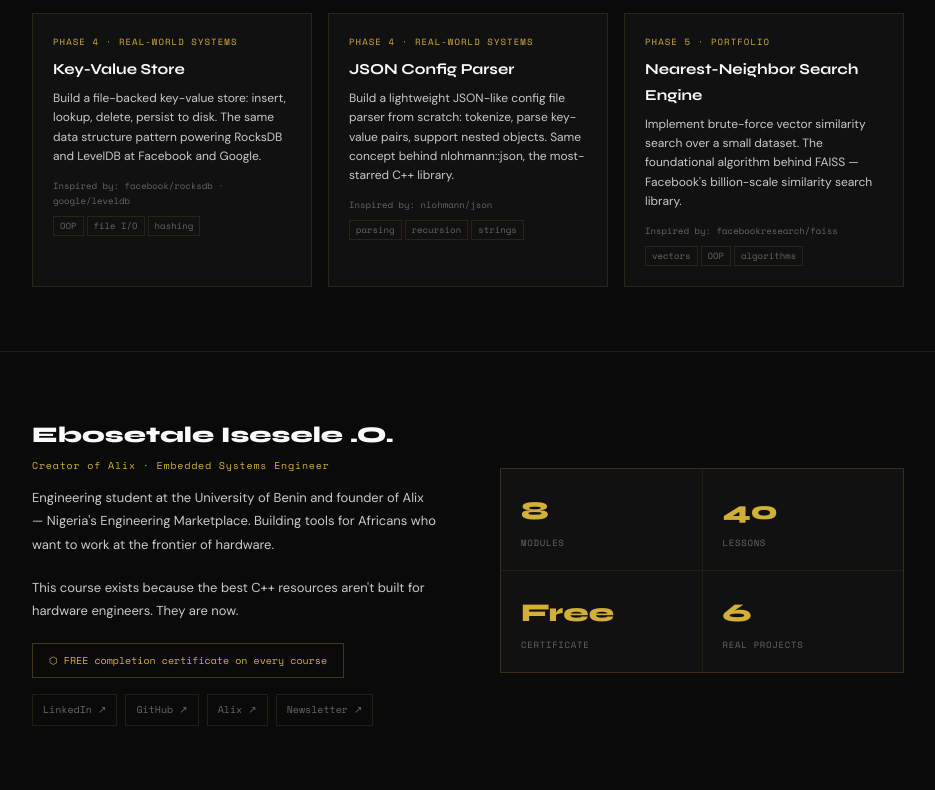
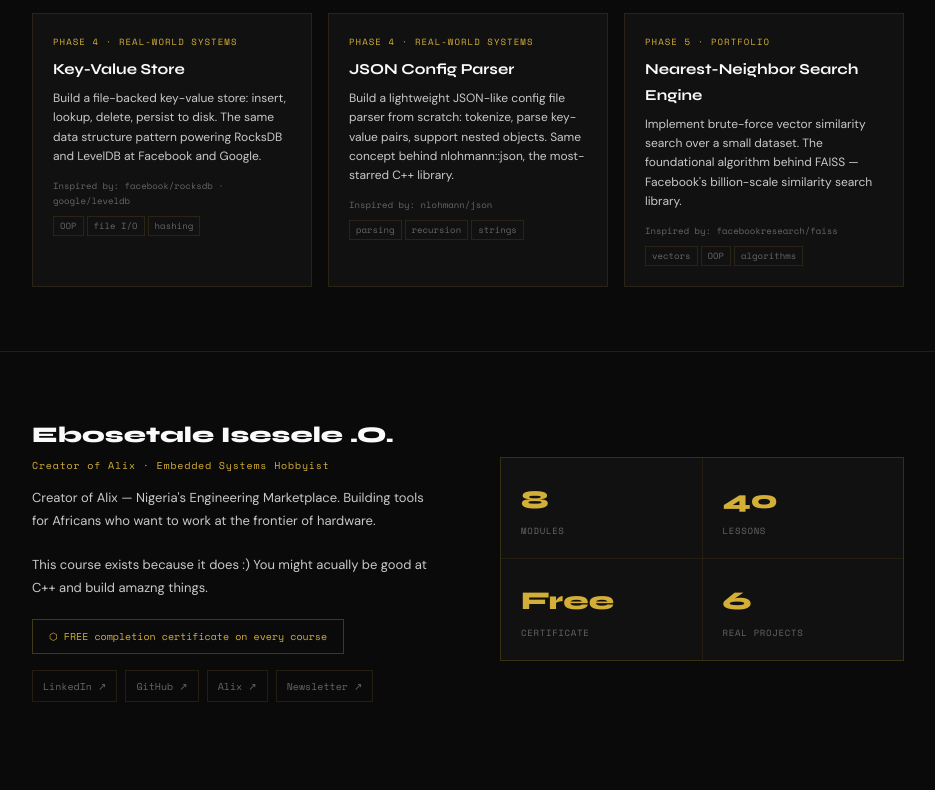
Before and after one commit to ebose267/Cpp, a plain HTML site: page index.html in a window 1280 px wide. Shown: the part 2794-3584 px from the top of the page, without its empty margins (312-1247 px from the left). After the commit the page ends 3560 px from the top, so only its background shows below. Drawn offline with nearby package versions, Linux system fonts and the light colour scheme.

Commit message:
Update index.html

```diff
--- a/index.html
+++ b/index.html
@@ -718,9 +718,9 @@ pre{padding:1rem 1.25rem;overflow-x:auto;font-family:var(--mono);font-size:12px;
       <div class="credibility">
         <div>
           <div class="cred-name">Ebosetale Isesele .O.</div>
-          <div class="cred-title">Creator of Alix · Embedded Systems Engineer</div>
-          <p class="cred-bio">Engineering student at the University of Benin and founder of Alix — Nigeria's Engineering Marketplace. Building tools for Africans who want to work at the frontier of hardware.</p>
-          <p class="cred-bio">This course exists because the best C++ resources aren't built for hardware engineers. They are now.</p>
+          <div class="cred-title">Creator of Alix · Embedded Systems Hobbyist</div>
+          <p class="cred-bio">Creator of Alix — Nigeria's Engineering Marketplace. Building tools for Africans who want to work at the frontier of hardware.</p>
+          <p class="cred-bio">This course exists because it does :) You might acually be good at C++ and build amazng things.</p>
           <div class="cred-cert">⬡ FREE completion certificate on every course</div>
           <div class="cred-links">
             <a class="cred-link" href="https://linkedin.com/in/ebosetaleisesele" target="_blank">LinkedIn ↗</a>
```
